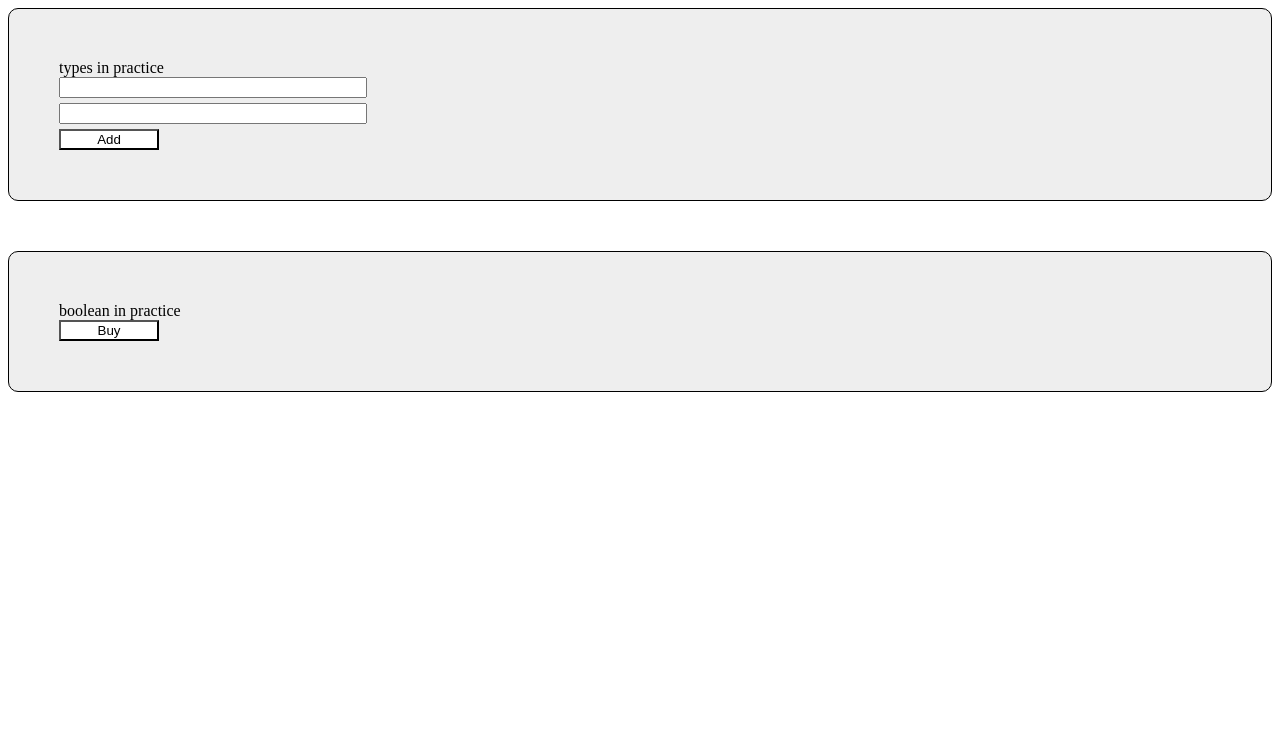
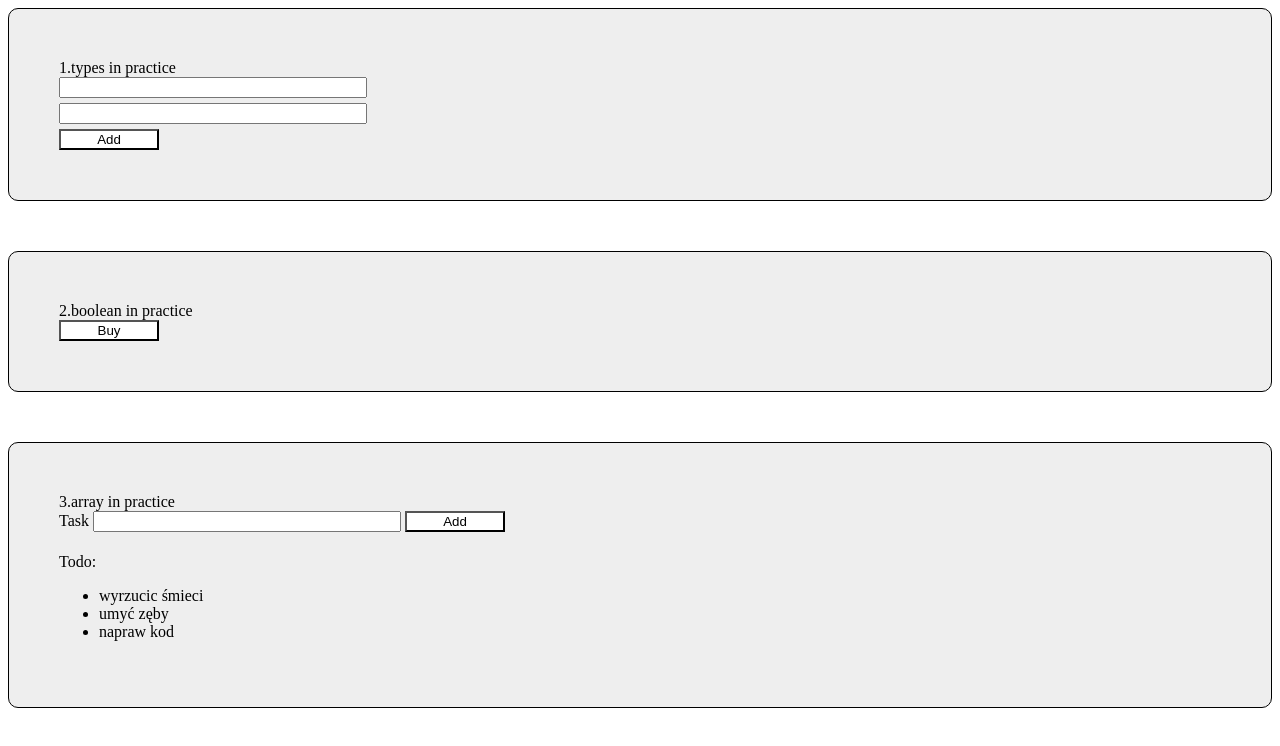
Before and after one commit to Hichahy/Type-Script-course, a website with bundled scripts: page index.html in a window 1280 px wide. Built offline with nearby package versions, Linux system fonts and the light colour scheme.

Commit message:
learn: array types

```diff
--- a/index.html
+++ b/index.html
@@ -30,16 +30,25 @@
 
   <body>
     <div>
-      types in practice
+      1.types in practice
       <input id="input1" type="number" />
       <input id="input2" type="number" />
       <button id="button1">Add</button>
     </div>
     <div>
-      boolean in practice
+      2.boolean in practice
       <button id="button2">Buy</button>
     </div>
-
+    <div>
+      3.array in practice
+      <form autocomplete="off">
+        <label for="name">Task</label>
+        <input type="text" id="input3" />
+        <button id="button3">Add</button>
+        <p>Todo:</p>
+        <ul id="tasks3"></ul>
+      </form>
+    </div>
     <script src="dist/app.js"></script>
   </body>
 </html>
--- a/src/app.ts
+++ b/src/app.ts
@@ -37,7 +37,7 @@ logAge(true);
 const buttonBoolean = document.querySelector("#button2");
 
 const calculatePrice = (orginalPrice: number, hasDiscount: boolean) => {
- return hasDiscount ? orginalPrice * 0.8 : orginalPrice;
+  return hasDiscount ? orginalPrice * 0.8 : orginalPrice;
 };
 
 buttonBoolean.addEventListener("click", () => {
@@ -46,3 +46,28 @@ buttonBoolean.addEventListener("click", () => {
     new URLSearchParams(window.location.search).get("discount") === "true";
   console.log(calculatePrice(orginalPrice, hasDiscount));
 });
+
+//array in practice
+
+const tasksContainer: HTMLElement = document.querySelector("#tasks3");
+const tasksInput: HTMLInputElement = document.querySelector("#input3");
+const tasksButton: HTMLButtonElement = document.querySelector("#button3");
+
+const tasks: string[] = ["wyrzucic śmieci", "umyć zęby", "napraw kod"];
+
+const renderTasks = () => {
+  tasksContainer.innerHTML = "";
+  tasks.forEach((t) => {
+    const taskElement: HTMLLIElement = document.createElement("li");
+    taskElement.innerText = t;
+    tasksContainer.appendChild(taskElement);
+  });
+};
+
+tasksButton.addEventListener("click", (e: Event) => {
+  e.preventDefault();
+  tasks.push(tasksInput.value);
+  renderTasks();
+});
+
+renderTasks();
```
Also changed, not shown: dist/app.js.
